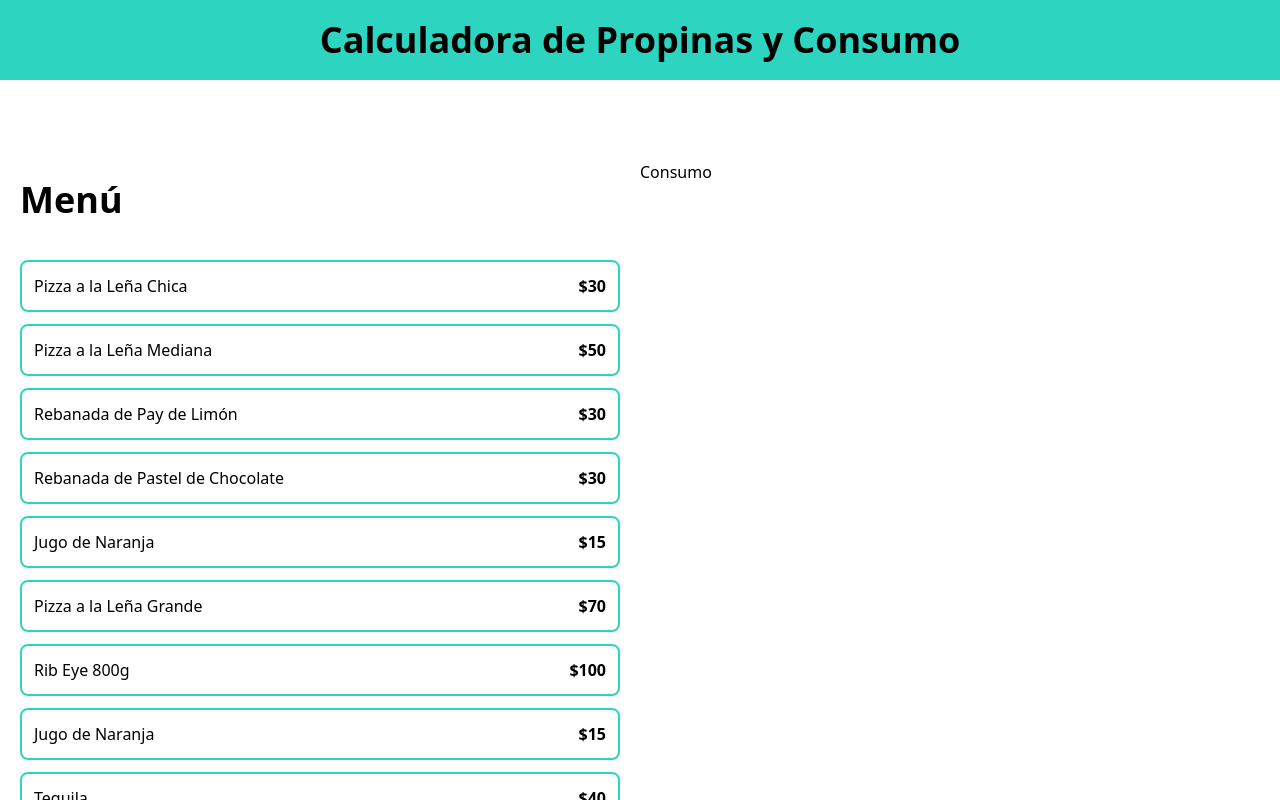
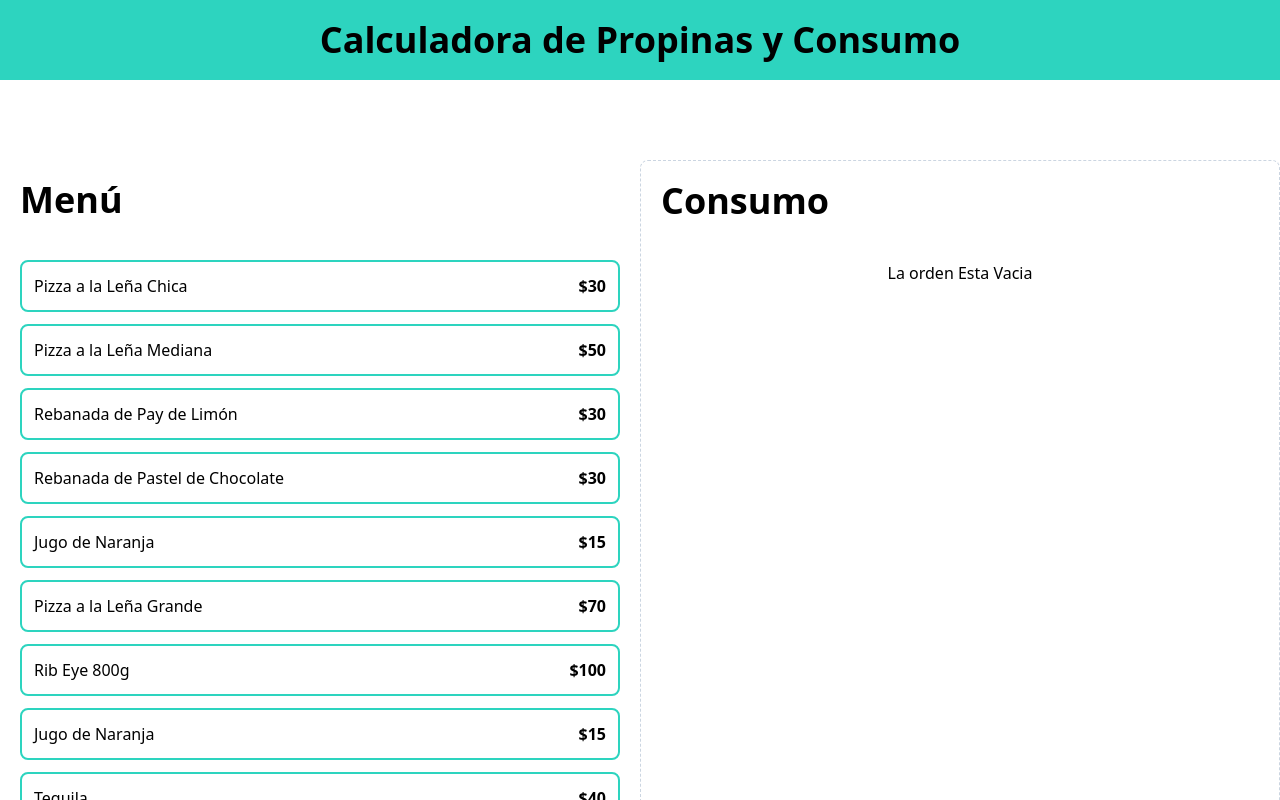
Before and after one commit to TheRoldo/calculadora_propinas, a React (Vite) app: page / in a window 1280 px wide. Shown: the top 800 px of the page. Built offline with nearby package versions, Linux system fonts and the light colour scheme.

Commit message:
Mostrar la informacion en consumo

```diff
--- a/src/App.tsx
+++ b/src/App.tsx
@@ -1,10 +1,11 @@
 import MenuItem from "./components/MenuItem"
+import OrderContents from "./components/OrderContents"
 import { menuItems } from "./data/db"
 import useOrder from "./hook/useOrder"
 
 function App() {
 
-  const { addItem } = useOrder()
+  const { order, addItem } = useOrder()
 
   return (
     <>
@@ -29,8 +30,10 @@ function App() {
 
         </div>
 
-        <div>
-          <h2>Consumo</h2>
+        <div className=" border border-dashed border-slate-300 p-5 rounded-lg space-y-10">
+          <OrderContents
+            order={order}
+          />
         </div>
 
       </main>
--- a/src/components/MenuItem.tsx
+++ b/src/components/MenuItem.tsx
@@ -2,13 +2,13 @@ import type { MenuItem } from "../types"
 
 type MenuItemProps = {
     item: MenuItem,
-    addItem: () => void
+    addItem: (item: MenuItem) => void
 
 }
 
 export default function MenuItem({item, addItem} : MenuItemProps) {
   return (
-    <button className=" border-2 rounded-lg border-teal-400 hover:bg-teal-200 w-full p-3 flex justify-between" onClick={() => addItem()}>
+    <button className=" border-2 rounded-lg border-teal-400 hover:bg-teal-200 w-full p-3 flex justify-between" onClick={() => addItem(item)}>
         <p>{item.name}</p>
         <p className=" font-black">${item.price}</p>
     </button>
--- /dev/null
+++ b/src/components/OrderContents.tsx
@@ -0,0 +1,35 @@
+import { formatCurrency } from "../helpers"
+import { OrderItem } from "../types"
+
+type OrderContentsProps = {
+    order: OrderItem[]
+}
+
+export default function OrderContents({order} : OrderContentsProps) {
+  return (
+    <div>
+        <h2 className=' font-black text-4xl'>Consumo</h2>
+
+        <div className=" space-y-3 mt-10">
+            {order.length === 0 ?
+                    <p className=" text-center"> La orden Esta Vacia</p>
+                :(
+                    order.map(item => (
+                        <div key={item.id} className=" flex justify-between items-center border-t border-gray-200 py-5 last-of-type:border-b">
+                            <div>
+                            <p className=" text-lg">
+                                {item.name} - {formatCurrency(item.price)}
+                            </p>
+                            <p className=" font-black">
+                                Cantidad: {item.quantity} - {formatCurrency(item.price * item.quantity)}
+                            </p>
+                            </div>
+                            <button className=" bg-red-600 h-8 w-8 rounded-full text-white font-black">X</button>
+                        </div>
+                    ))
+                )
+            }
+        </div>
+    </div>
+  )
+}
--- /dev/null
+++ b/src/helpers/index.ts
@@ -0,0 +1,5 @@
+export function formatCurrency(quantity: number) {
+    return new Intl.NumberFormat('en-US', {
+        style: 'currency', currency: 'USD'
+    }).format(quantity)
+}
--- a/src/hook/useOrder.ts
+++ b/src/hook/useOrder.ts
@@ -1,15 +1,27 @@
 import { useState } from "react"
-import type { OrderItem } from "../types"
+import type { MenuItem, OrderItem } from "../types"
 
 export default function useOrder() {
 
     const [order, setOrder] = useState<OrderItem[]>([])
 
-    const addItem = () => {
-        console.log('Agregando...')
+    const addItem = (item: MenuItem) => {
+
+        const itemExist = order.find(orderItem => orderItem.id === item.id)
+        if(itemExist){
+            const updatedOrder = order.map(orderItem => orderItem.id === item.id ?
+                {...orderItem, quantity: orderItem.quantity + 1} :
+                orderItem
+            )
+            setOrder(updatedOrder)
+        }else{
+            const newItem = {...item, quantity: 1}
+            setOrder([...order, newItem])
+        }
     }
 
     return {
+        order,
         addItem
     }
 }
```
